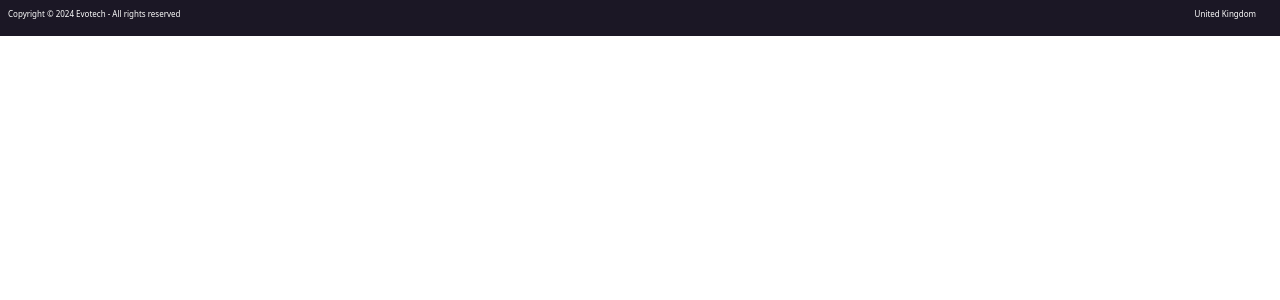
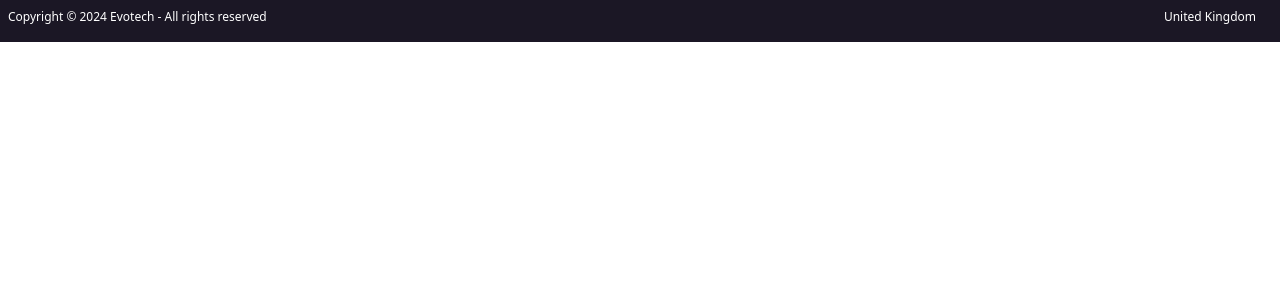
Before and after one commit to aston-cs2tp-evotech/evotech, a PHP site: page /view/footer.php in a window 1280 px wide. Shown: the top 300 px of the page. Run offline with PHP 8.4, Linux system fonts and the light colour scheme; a stand-in replaces the project's code that opens the database connection.

Commit message:
footer font fix

```diff
--- a/view/css/footer.css
+++ b/view/css/footer.css
@@ -63,7 +63,7 @@ body { margin: 0; padding: 0;
     display: flex;
     align-items: center;
     padding-top: 1dvh;
-    font-size: 1dvh;
+    font-size: 1.5dvh;
 
 
 }
```
